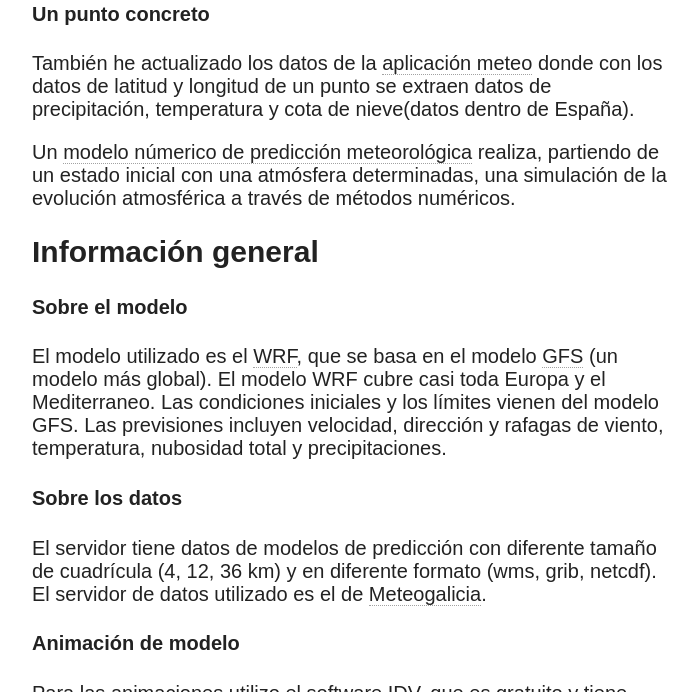
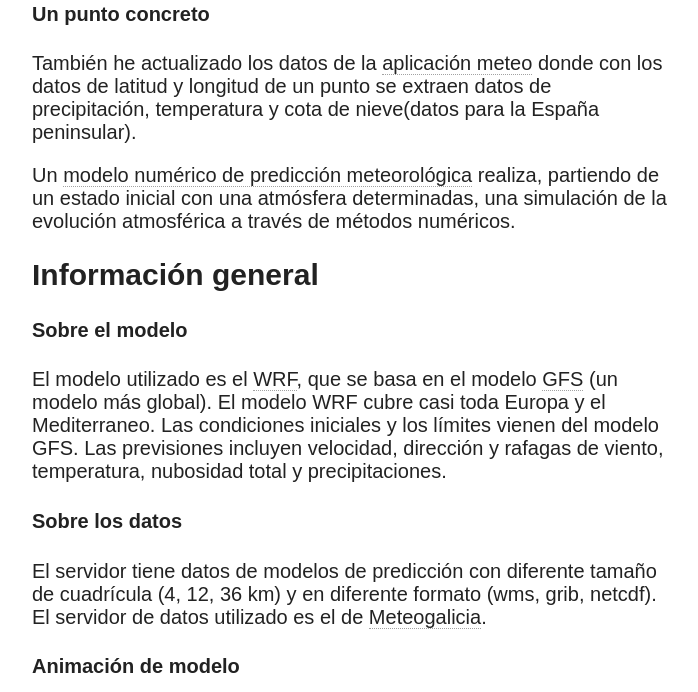
Before and after one commit to jmprietob/jmprietob.github.io, a Jekyll site: the page built from meteo.md, in a window 1280 px wide and 900 px high, scrolled down 1474 px, cut to the strip 208-900 px from the top of the window. Shown: the whole strip, without its empty margins (288-986 px from the left). Built offline with Jekyll 4.4.1, drawn with Linux system fonts in a browser that asks for light colours; nearby versions of some CDN libraries.

Commit message:
Nota 30-05-2014
Actualización de la aplicación meteo y las animaciones meteororológicas.

```diff
--- a/meteo.md
+++ b/meteo.md
@@ -25,10 +25,10 @@
 </figure>
 
 #### Un punto concreto
-También he actualizado los datos de la [aplicación meteo](https://jmprietob.shinyapps.io/meteo/) donde con los datos de latitud y longitud de un punto se extraen datos de precipitación, temperatura y cota de nieve(datos dentro de España).
+También he actualizado los datos de la [aplicación meteo](https://jmprietob.shinyapps.io/meteo/) donde con los datos de latitud y longitud de un punto se extraen datos de precipitación, temperatura y cota de nieve(datos para la España peninsular).
 
 
-Un [modelo númerico de predicción meteorológica](http://es.wikipedia.org/wiki/Modelo_num%C3%A9rico_de_predicci%C3%B3n_meteorol%C3%B3gica) realiza, partiendo de un estado inicial con una atmósfera determinadas, una simulación de la evolución atmosférica a través de métodos numéricos.
+Un [modelo numérico de predicción meteorológica](http://es.wikipedia.org/wiki/Modelo_num%C3%A9rico_de_predicci%C3%B3n_meteorol%C3%B3gica) realiza, partiendo de un estado inicial con una atmósfera determinadas, una simulación de la evolución atmosférica a través de métodos numéricos.
 
 ## Información general
 
```
Also changed, not shown: _posts/2014-05-30-prediccion-30-05-2014.markdown (added, +18 -0 lines), 2 other files.
